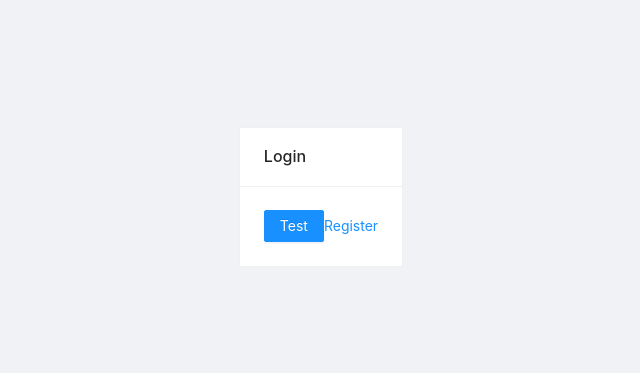
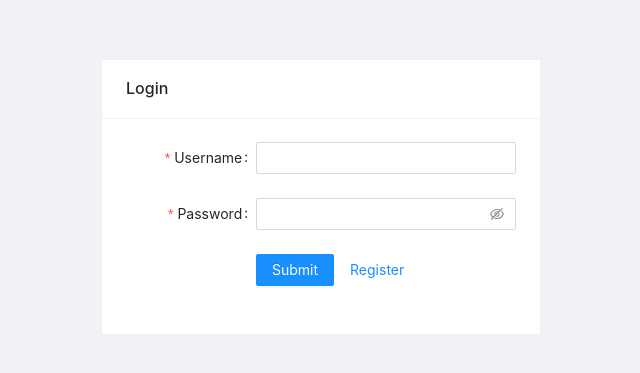
Before and after one commit to sh1nes-1/IssueTracker, a React (Create React App) app in the folder it-frontend/: page / in a window 1280 px wide. Shown: the part 203-576 px from the top of the page, without its empty margins (319-959 px from the left). Built offline with nearby package versions, Linux system fonts and the light colour scheme; what seamless-immutable would draw is missing.

Commit message:
Make design for login page

```diff
--- a/it-frontend/src/screens/auth/Login/Login.jsx
+++ b/it-frontend/src/screens/auth/Login/Login.jsx
@@ -1,17 +1,63 @@
-import { Layout, Card, Button, Row } from 'antd';
+import { Layout, Card, Button, Row, Input, Form } from 'antd';
 import React from 'react';
 import { Link } from 'react-router-dom';
 
+const layout = {
+  labelCol: {
+    span: 8,
+  },
+  wrapperCol: {
+    span: 16,
+    width: '2000px'
+  },
+};
+const tailLayout = {
+  wrapperCol: {
+    offset: 8,
+    span: 16,
+  },
+};
+
 function Login() {
+  const [form] = Form.useForm();
+
+  const onFinish = (values) => {
+    console.log(values);
+  };
+
   return (
     <Layout>
       <Row justify="center" align="middle" type="flex" className="fullHeight">
 
-        {/* TODO: move card to some component */}
-        <Card title="Login" className="col d-flex justify-content-center">
-          <Button type="primary">Test</Button>
+        <Card title="Login" className="col d-flex justify-content-center" style={{ width: 440 }}>
+        <Form {...layout} form={form} onFinish={onFinish}>
+          <Form.Item
+            label="Username"
+            name="username"
+            rules={[{ required: true, message: 'Please input your username!' }]}
+          >
+            <Input />
+          </Form.Item>
 
-          <Link to='/register'>Register</Link>
+          <Form.Item
+            label="Password"
+            name="password"
+            rules={[{ required: true, message: 'Please input your password!' }]}
+          >
+            <Input.Password />
+          </Form.Item>
+
+          <Form.Item {...tailLayout}>
+            <Button type="primary" htmlType="submit">
+              Submit
+            </Button>
+
+            <Button type="link" htmlType="button">
+              <Link to='/register'>Register</Link>
+            </Button>
+          </Form.Item>
+        </Form>
+
         </Card>
 
       </Row>
--- a/it-frontend/src/screens/auth/Register/Register.jsx
+++ b/it-frontend/src/screens/auth/Register/Register.jsx
@@ -5,7 +5,7 @@ function Register() {
   return (
     <div>
         Register
-        <Link to='/login'>Register</Link>
+        <Link to='/login'>Login</Link>
     </div>
   );
 }
```
